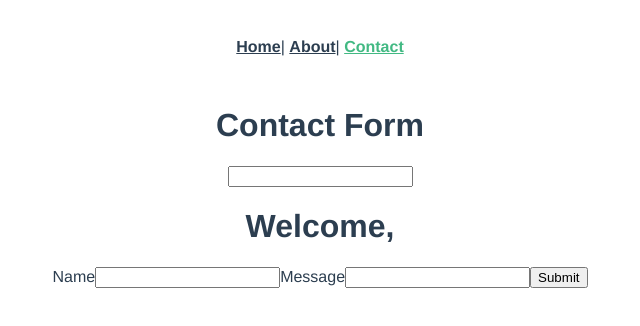
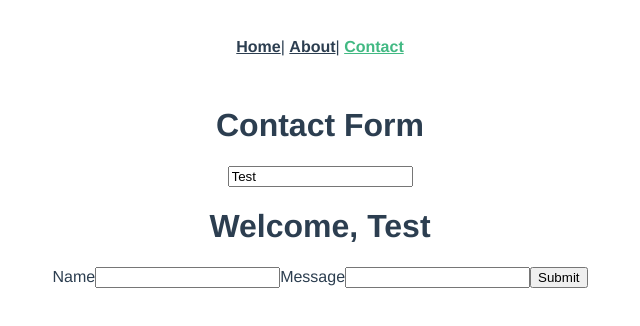
Before and after one commit to yutveg/vue-framework, a Vue app in the folder my-app/: page /contact in a window 1280 px wide. Shown: the top 326 px of the page, without its empty margins (320-960 px from the left). Built offline with nearby package versions, Linux system fonts and the light colour scheme.

Commit message:
dynamic prop drilling

```diff
--- a/my-app/src/views/ContactView.vue
+++ b/my-app/src/views/ContactView.vue
@@ -1,7 +1,7 @@
 <template>
   <div>
     <h1>Contact Form</h1>
-    <input v-model="username" />
+    <input v-model="user.name" />
     <Contact v-bind:user="user.name" />
   </div>
 </template>
@@ -11,16 +11,13 @@ import Contact from "@/components/Contact.vue";
 
 export default {
   name: "ContactView",
-  props: {
-    username: String
-  },
   components: {
     Contact
   },
   data() {
     return {
       user: {
-        name: ""
+        name: "Test"
       }
     };
   }
```
